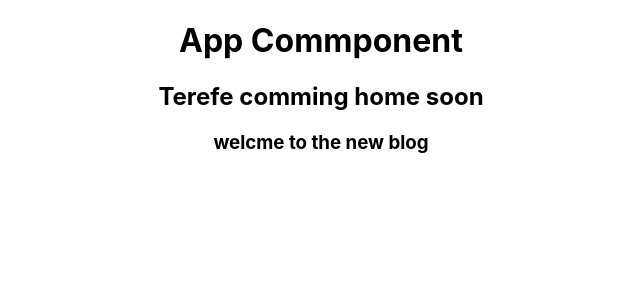
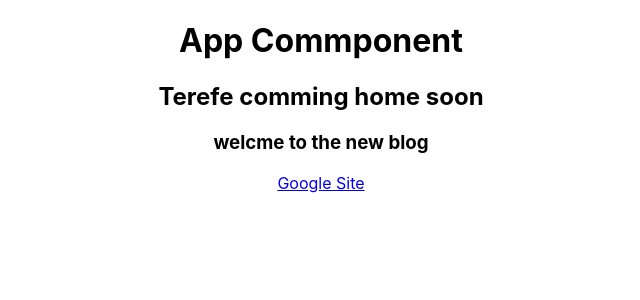
Before and after one commit to terefet/my-frst-reactrepo, a React (Create React App) app: page / in a window 1280 px wide. Shown: the top 300 px of the page, without its empty margins (319-959 px from the left). Built offline with nearby package versions, Linux system fonts and the light colour scheme.

Commit message:
insrted link

```diff
--- a/src/App.js
+++ b/src/App.js
@@ -3,12 +3,14 @@ import './App.css';
 
 function App() {
   const title = "welcme to the new blog"
+  const link = 'http://www.google.com';
   return (
     <div className="App">
       <div className="content">
         <h1>App Commponent</h1>
         <h2>Terefe comming home soon</h2>
         <h3>{title}</h3>
+        <a href={link}>Google Site</a>
       </div>
     </div>
   );
```
